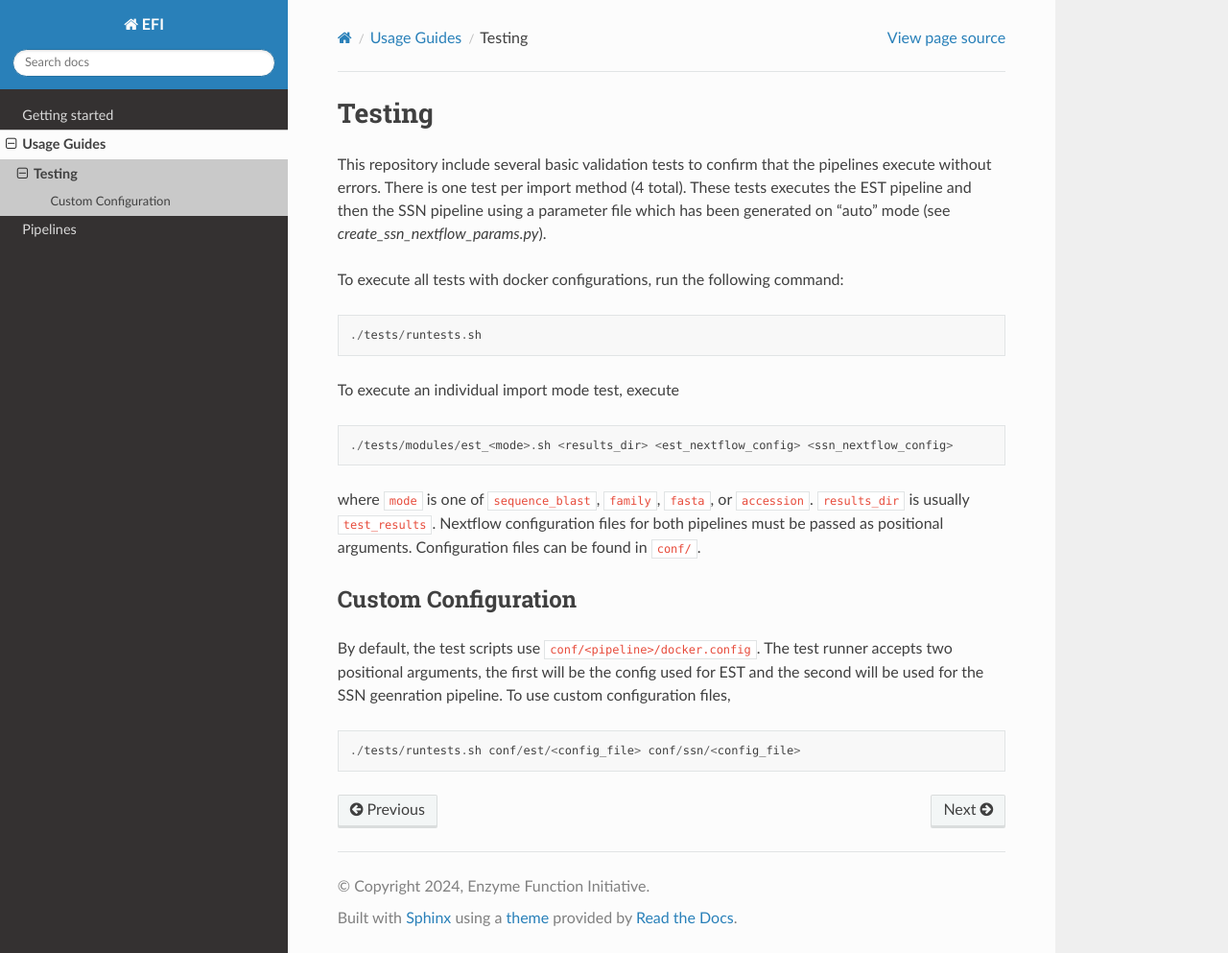
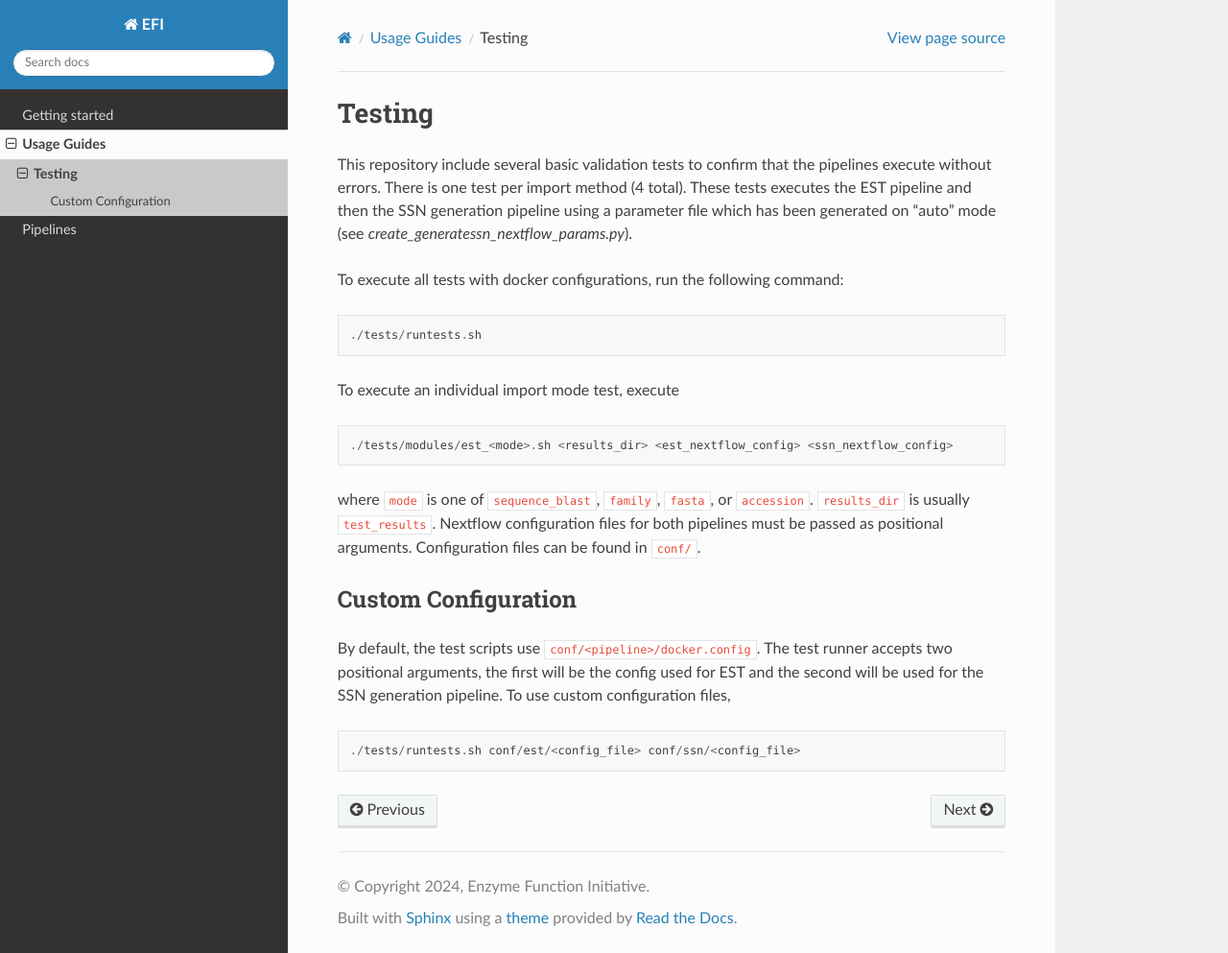
Before and after one commit to EnzymeFunctionInitiative/EST, a Sphinx documentation site: the page built from docs/source/guides/testing.rst, in a window 1280 px wide and 993 px high. Shown: the whole window at 96% size. Built offline with Sphinx 7.4.7 and the Read the Docs theme 2.0.0, drawn with Linux system fonts in a browser that asks for light colours; pages that are not in the unit, such as notebooks, are missing from menus.

Commit message:
Use 'generatessn' instead of 'ssn'

```diff
--- a/docs/source/guides/testing.rst
+++ b/docs/source/guides/testing.rst
@@ -2,9 +2,9 @@ Testing
 =======
 This repository include several basic validation tests to confirm that the
 pipelines execute without errors. There is one test per import method (4 total).
-These tests executes the EST pipeline and then the SSN pipeline using a
+These tests executes the EST pipeline and then the SSN generation pipeline using a
 parameter file which has been generated on "auto" mode (see
-`create_ssn_nextflow_params.py`).
+`create_generatessn_nextflow_params.py`).
 
 To execute all tests with docker configurations, run the following command: ::
 
@@ -25,7 +25,7 @@ Custom Configuration
 
 By default, the test scripts use ``conf/<pipeline>/docker.config``. The test
 runner accepts two positional arguments, the first will be the config used for
-EST and the second will be used for the SSN geenration pipeline. To use custom
+EST and the second will be used for the SSN generation pipeline. To use custom
 configuration files, ::
 
     ./tests/runtests.sh conf/est/<config_file> conf/ssn/<config_file>
--- a/docs/source/pipelines/index.rst
+++ b/docs/source/pipelines/index.rst
@@ -5,6 +5,6 @@ The Enzyme Function Initiative Tools offer several different pipelines.
 
 .. toctree::
     est/index
-    ssn/index
+    generatessn/index
     colorssn/index
     :maxdepth: 1
```
Also changed, not shown: create_nextflow_job.py (+4 -4 lines), 6 other files.
